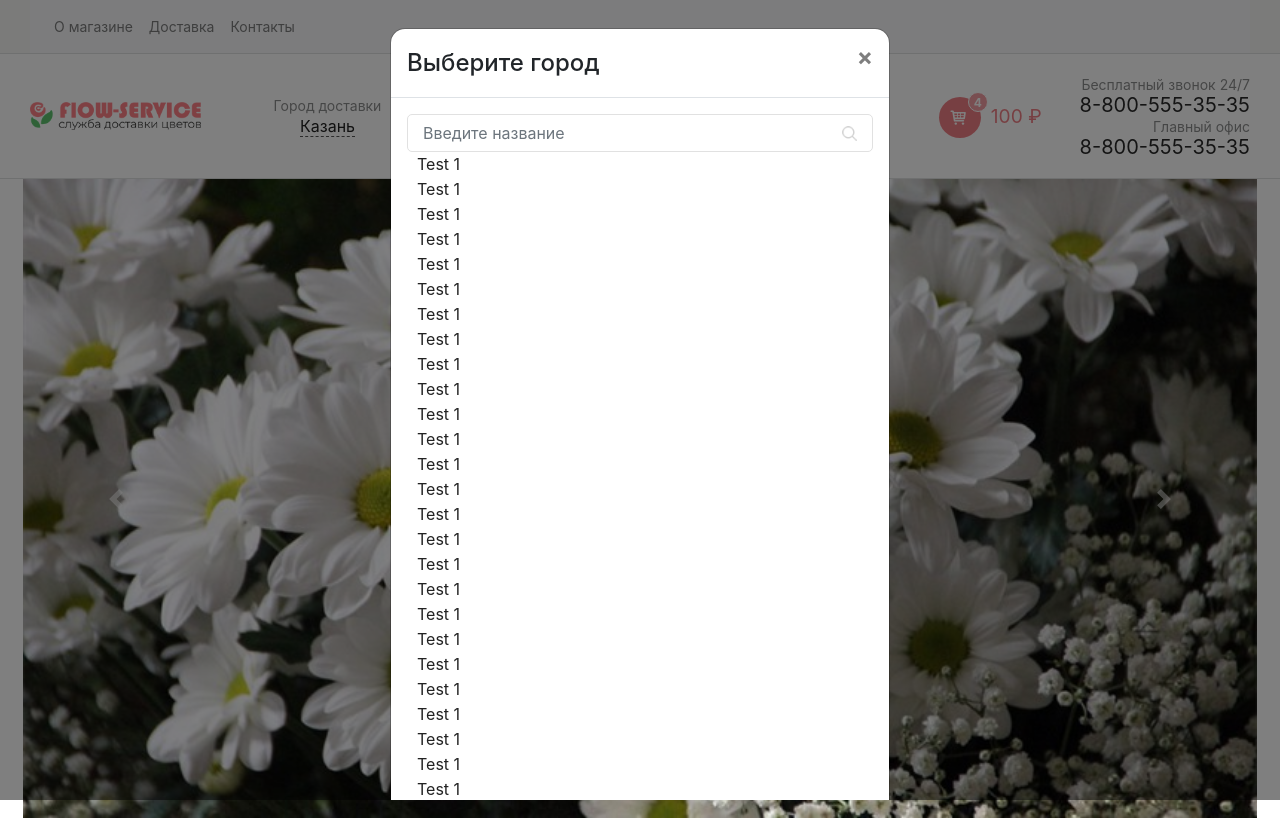
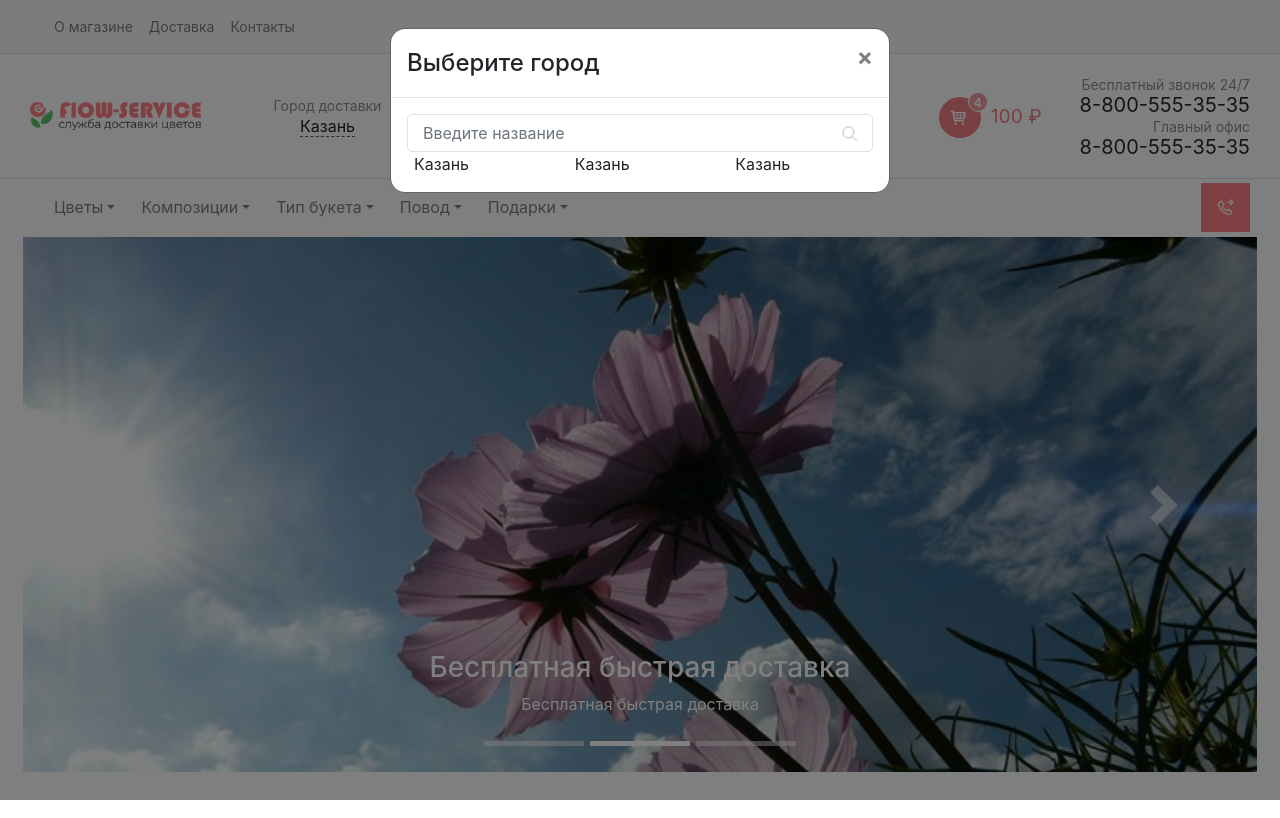
Before and after one commit to Safintim/flower-shop, a React (Create React App) app in the folder frontend/: page / in a window 1280 px wide. Both pictures are taken after a click on the element "Казань". Built offline with nearby package versions, Linux system fonts and the light colour scheme.

Commit message:
Update frontend

```diff
--- a/frontend/package.json
+++ b/frontend/package.json
@@ -11,6 +11,7 @@
     "react-bootstrap": "^1.0.0",
     "react-dom": "^16.13.1",
     "react-icons": "^3.9.0",
+    "react-input-mask": "^3.0.0-alpha.2",
     "react-scripts": "3.4.1"
   },
   "scripts": {
--- a/frontend/public/style.css
+++ b/frontend/public/style.css
@@ -2,32 +2,6 @@ a {
   text-decoration: none!important;
   cursor: pointer;
 }
-
-.list {
-  flex-direction: column;
-  list-style: none;
-  flex-wrap: wrap;
-  height: 100vh;
-  display: flex;
-  padding: 0;
-  margin: 0;
-}
-
-.list li {
-  border-bottom: 1px solid #fff;
-  border-right: 1px solid #fff;
-  display: list-item;
-
-  /* flex: 1 0 20%; */
-  padding-left: 10px;
-  text-align: left;
-}
-
-.list li a {
-  font-size: 16px;
-  color: #222222;
-}
-
 
 .container {
   width: 100%;
@@ -170,6 +144,72 @@ a {
   text-align: right;
 }
 
+.menu {
+  margin-bottom: 2px;
+}
+
+.menu .nav-link  {
+  margin-right: 10px;
+}
+.menu .menu-right-block {
+  float: right;
+  height: 100%;
+}
+.menu-right-block .menu-btn {
+  height: 50px;
+  float: left;
+  display: inline-block;
+  padding: 4px 0px;
+  color: rgba(0, 0, 0, 0.8);
+  font-size: 15px;
+}
+
+ol.carousel-indicators li {
+  width: 100px;
+  height: 5px;
+}
+.carousel-control-next-icon {
+  width: 40px;
+  height: 40px;
+}
+.carousel-control-prev-icon {
+  width: 40px;
+  height: 40px;
+}
+
+.modal-call-me-title {
+  margin: 10px 0 15px;
+  font-size: 32px;
+  text-transform: uppercase;
+  text-align: center;
+}
+
+.modal-call-me-form {
+  margin-bottom: 25px;
+}
+
+.modal-call-me-form form input {
+  display: block;
+  margin-bottom: 25px;
+  width: 100%;
+  padding: 10px;
+  border: none;
+  border-bottom: 1px solid rgba(149, 152, 154, 0.3);
+  font-size: 16px;
+  color: rgba(0, 0, 0, 0.5);
+  text-align: center;
+  line-height: normal;
+}
+
+.modal-call-me-form form button {
+  text-transform: uppercase;
+  letter-spacing: 2px;
+  font-size: 14px;
+  background: #E72551;
+  border: 1px solid #E72551;
+  color: #FFFFFF;
+  text-align: center;
+}
 
 @media (min-width: 576px) {
   .container {
--- a/frontend/src/App.js
+++ b/frontend/src/App.js
@@ -1,6 +1,7 @@
 import React from 'react';
-import Header from './components/Header'
-import { ControlledCarousel } from './components/Common'
+import Header from './components/Header';
+import Menu from './components/Menu';
+import { ControlledCarousel } from './components/Common';
 
 // class App extends Component {
 //   state = {
@@ -39,6 +40,7 @@ import { ControlledCarousel } from './components/Common'
 const App = (props) => {
   return (<>
     <Header />
+    <Menu />
     <ControlledCarousel />
   </>
   );
--- a/frontend/src/components/Common/Carousel.js
+++ b/frontend/src/components/Common/Carousel.js
@@ -1,7 +1,5 @@
 import React, { useState } from 'react';
 import { Carousel, Container } from 'react-bootstrap';
-import flow1 from './../../images/flow1-slider.jpg'
-import flow2 from './../../images/flow2-slider.jpg'
 import flow3 from './../../images/flow3-slider.jpg'
 
 const ControlledCarousel = (props) => {
@@ -17,24 +15,24 @@ const ControlledCarousel = (props) => {
         <Carousel.Item>
           <img
             className="d-block w-100"
-            src={flow1}
+            src={flow3}
             alt="First slide"
           />
           <Carousel.Caption>
-            <h3>First slide label</h3>
-            <p>Nulla vitae elit libero, a pharetra augue mollis interdum.</p>
+            <h3>Бесплатная быстрая доставка</h3>
+            <p>Бесплатная быстрая доставка</p>
           </Carousel.Caption>
         </Carousel.Item>
         <Carousel.Item>
           <img
             className="d-block w-100"
-            src={flow2}
+            src={flow3}
             alt="Second slide"
           />
 
           <Carousel.Caption>
-            <h3>Second slide label</h3>
-            <p>Lorem ipsum dolor sit amet, consectetur adipiscing elit.</p>
+            <h3>Бесплатная быстрая доставка</h3>
+            <p>Бесплатная быстрая доставка</p>
           </Carousel.Caption>
         </Carousel.Item>
         <Carousel.Item>
@@ -45,10 +43,8 @@ const ControlledCarousel = (props) => {
           />
 
           <Carousel.Caption>
-            <h3>Third slide label</h3>
-            <p>
-              Praesent commodo cursus magna, vel scelerisque nisl consectetur.
-                  </p>
+            <h3>Бесплатная быстрая доставка</h3>
+            <p>Бесплатная быстрая доставка</p>
           </Carousel.Caption>
         </Carousel.Item>
       </Carousel>
--- a/frontend/src/components/Header/Cart.js
+++ b/frontend/src/components/Header/Cart.js
@@ -5,11 +5,11 @@ import { Badge } from 'react-bootstrap';
 const Cart = (props) => {
   return (<>
     <a href="/" className="header-cart">
-      <span class="cart">
-        <span class="icon"><TiShoppingCart /></span>
+      <span className="cart">
+        <span className="icon"><TiShoppingCart /></span>
         <Badge className="cart-total">4</Badge>
       </span>
-      <span class="price">100 ₽</span>
+      <span className="price">100 ₽</span>
     </a>
   </>);
 }
--- a/frontend/src/components/Header/City.js
+++ b/frontend/src/components/Header/City.js
@@ -1,5 +1,5 @@
 import React, { useState } from 'react';
-import { Button, Modal } from 'react-bootstrap';
+import { Row, Modal, Col } from 'react-bootstrap';
 import { Search } from '../Common'
 
 const City = (props) => {
@@ -25,37 +25,11 @@ const City = (props) => {
       </Modal.Header>
       <Modal.Body>
         <Search {...props}/>
-        <ul className="list">
-          <li><a href="/">Test 1</a></li>
-          <li><a href="/">Test 1</a></li>
-          <li><a href="/">Test 1</a></li>
-          <li><a href="/">Test 1</a></li>
-          <li><a href="/">Test 1</a></li>
-          <li><a href="/">Test 1</a></li>
-          <li><a href="/">Test 1</a></li>
-          <li><a href="/">Test 1</a></li>
-          <li><a href="/">Test 1</a></li>
-          <li><a href="/">Test 1</a></li>
-          <li><a href="/">Test 1</a></li>
-          <li><a href="/">Test 1</a></li>
-          <li><a href="/">Test 1</a></li>
-          <li><a href="/">Test 1</a></li>
-          <li><a href="/">Test 1</a></li>
-          <li><a href="/">Test 1</a></li>
-          <li><a href="/">Test 1</a></li>
-          <li><a href="/">Test 1</a></li>
-          <li><a href="/">Test 1</a></li>
-          <li><a href="/">Test 1</a></li>
-          <li><a href="/">Test 1</a></li>
-          <li><a href="/">Test 1</a></li>
-          <li><a href="/">Test 1</a></li>
-          <li><a href="/">Test 1</a></li>
-          <li><a href="/">Test 1</a></li>
-          <li><a href="/">Test 1</a></li>
-          <li><a href="/">Test 1</a></li>
-          <li><a href="/">Test 1</a></li>
-        </ul>
-
+        <Row>
+          <Col lg={4}>Казань</Col>
+          <Col lg={4}>Казань</Col>
+          <Col lg={4}>Казань</Col>
+        </Row>
       </Modal.Body>
     </Modal>
   </>);
--- /dev/null
+++ b/frontend/src/components/Menu/Categories.js
@@ -0,0 +1,49 @@
+import React from 'react';
+import { Navbar, Nav, NavDropdown } from 'react-bootstrap';
+
+const Categories = (props) => {
+    return (<>
+    <Navbar className="float-left" expand="lg">
+        <Navbar.Toggle aria-controls="basic-navbar-nav" />
+        <Navbar.Collapse id="basic-navbar-nav">
+            <Nav className="mr-auto">
+                <NavDropdown title="Цветы" id="basic-nav-dropdown">
+                    <NavDropdown.Item href="#action/3.1">Гвоздики</NavDropdown.Item>
+                    <NavDropdown.Item href="#action/3.2">Розы</NavDropdown.Item>
+                    <NavDropdown.Item href="#action/3.3">Герберы</NavDropdown.Item>
+                    <NavDropdown.Divider />
+                    <NavDropdown.Item href="#action/3.4">Все цветы</NavDropdown.Item>
+                </NavDropdown>
+                <NavDropdown title="Композиции" id="basic-nav-dropdown">
+                    <NavDropdown.Item href="#action/3.1">Корзины с цветами</NavDropdown.Item>
+                    <NavDropdown.Item href="#action/3.2">Коробочки с цветами</NavDropdown.Item>
+                    <NavDropdown.Item href="#action/3.3">Все композиции</NavDropdown.Item>
+                    <NavDropdown.Divider />
+                    <NavDropdown.Item href="#action/3.4">Separated link</NavDropdown.Item>
+                </NavDropdown>
+                <NavDropdown title="Тип букета" id="basic-nav-dropdown">
+                    <NavDropdown.Item href="#action/3.1">В формце сердца</NavDropdown.Item>
+                    <NavDropdown.Item href="#action/3.2">В шляпной коробке</NavDropdown.Item>
+                    <NavDropdown.Divider />
+                    <NavDropdown.Item href="#action/3.4">Все букеты</NavDropdown.Item>
+                </NavDropdown>
+                <NavDropdown title="Повод" id="basic-nav-dropdown">
+                    <NavDropdown.Item href="#action/3.1">8 марта</NavDropdown.Item>
+                    <NavDropdown.Item href="#action/3.2">День рождение</NavDropdown.Item>
+                    <NavDropdown.Divider />
+                    <NavDropdown.Item href="#action/3.4">Все поводы</NavDropdown.Item>
+                </NavDropdown>
+                <NavDropdown title="Подарки" id="basic-nav-dropdown">
+                    <NavDropdown.Item href="#action/3.1">Сладости</NavDropdown.Item>
+                    <NavDropdown.Item href="#action/3.2">Фруктовые корзины</NavDropdown.Item>
+                    <NavDropdown.Item href="#action/3.3">Открытки</NavDropdown.Item>
+                    <NavDropdown.Divider />
+                    <NavDropdown.Item href="#action/3.4">Все подарки</NavDropdown.Item>
+                </NavDropdown>
+            </Nav>
+        </Navbar.Collapse>
+    </Navbar>
+    </>);
+};
+
+export default Categories;
--- /dev/null
+++ b/frontend/src/components/Menu/ModalCallMe.js
@@ -0,0 +1,44 @@
+import React, {useState} from 'react';
+import { Row, Col, Modal, Form, Button } from 'react-bootstrap';
+import callMe from './../../images/call.png';
+import InputMask from "react-input-mask";
+
+
+const ModalCallMe = (props) => {
+    const [show, setShow] = useState(false);
+
+    const handleClose = () => setShow(false);
+    const handleShow = () => setShow(true);
+    return (<>
+        <a href="#" className="menu-btn call-me" title="Заказать звонок" onClick={handleShow}>
+            <img src={callMe} alt="Заказать звонок"/>
+        </a>
+
+        <Modal dialogClassName="modal-sm" show={show} onHide={handleClose}>
+            <Modal.Body className="p-5">
+                <Row>
+                    <Col lg={12} className="text-center">
+                        <div className="modal-call-me-title">Быстрый заказ</div>
+                    </Col>
+                </Row>
+                <Row>
+                    <Col lg={12} className="text-center">
+                        <div className="modal-call-me-form">
+                            <Form>
+                                <Form.Group>
+                                    <InputMask className="form-control" mask="+7 (999) - 999 - 99 -99" placeholder="Ваш телефон"/>
+
+                                    <Button variant="danger">Отправить</Button>
+                                </Form.Group>
+                            </Form>
+                        </div>
+                    </Col>
+                </Row>
+            </Modal.Body>
+        </Modal>
+        {/*<input type="text" className="form-control" id="phone" name="phone"*/}
+        {/*       data-inputmask="'mask': '+33 9 99 99 99 99'">*/}
+    </>);
+};
+
+export default ModalCallMe;
--- /dev/null
+++ b/frontend/src/components/Menu/index.js
@@ -0,0 +1,24 @@
+import React from 'react';
+import { Container, Row, Col } from 'react-bootstrap';
+import Categories from './Categories';
+import ModalCallMe from './ModalCallMe';
+
+
+const Menu = (props) => {
+    return (<>
+        <div className="menu">
+            <Container>
+                <Row>
+                    <Col lg={12}>
+                        <Categories />
+                        <div className="menu-right-block">
+                            <ModalCallMe />
+                        </div>
+                    </Col>
+                </Row>
+            </Container>
+        </div>
+    </>);
+};
+
+export default Menu;
```
Also changed, not shown: frontend/src/components/Header/index.js (+4 -6 lines), frontend/src/images/call.png (added), 1 other file (tests, documents, lock files or other folders).
